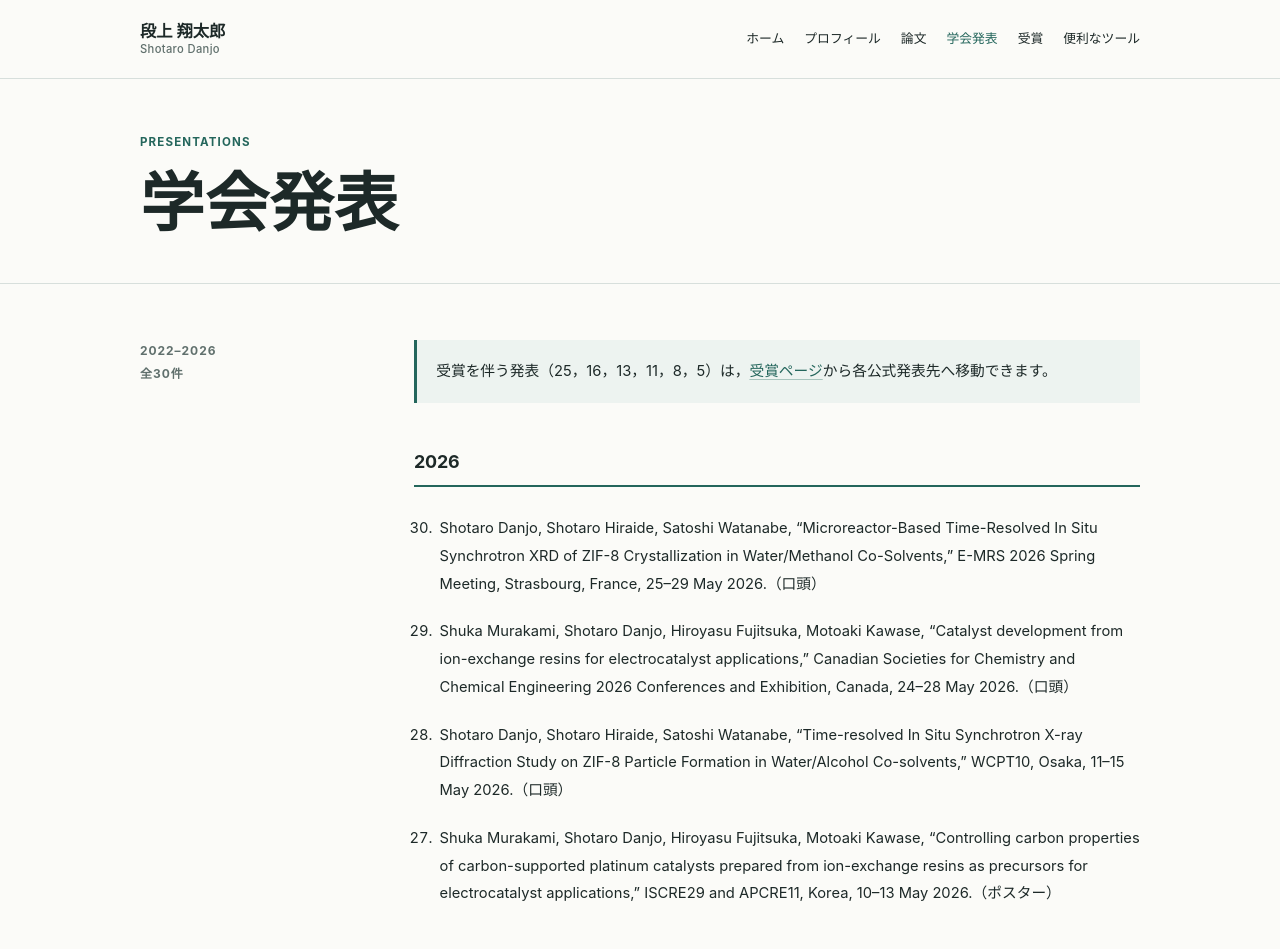
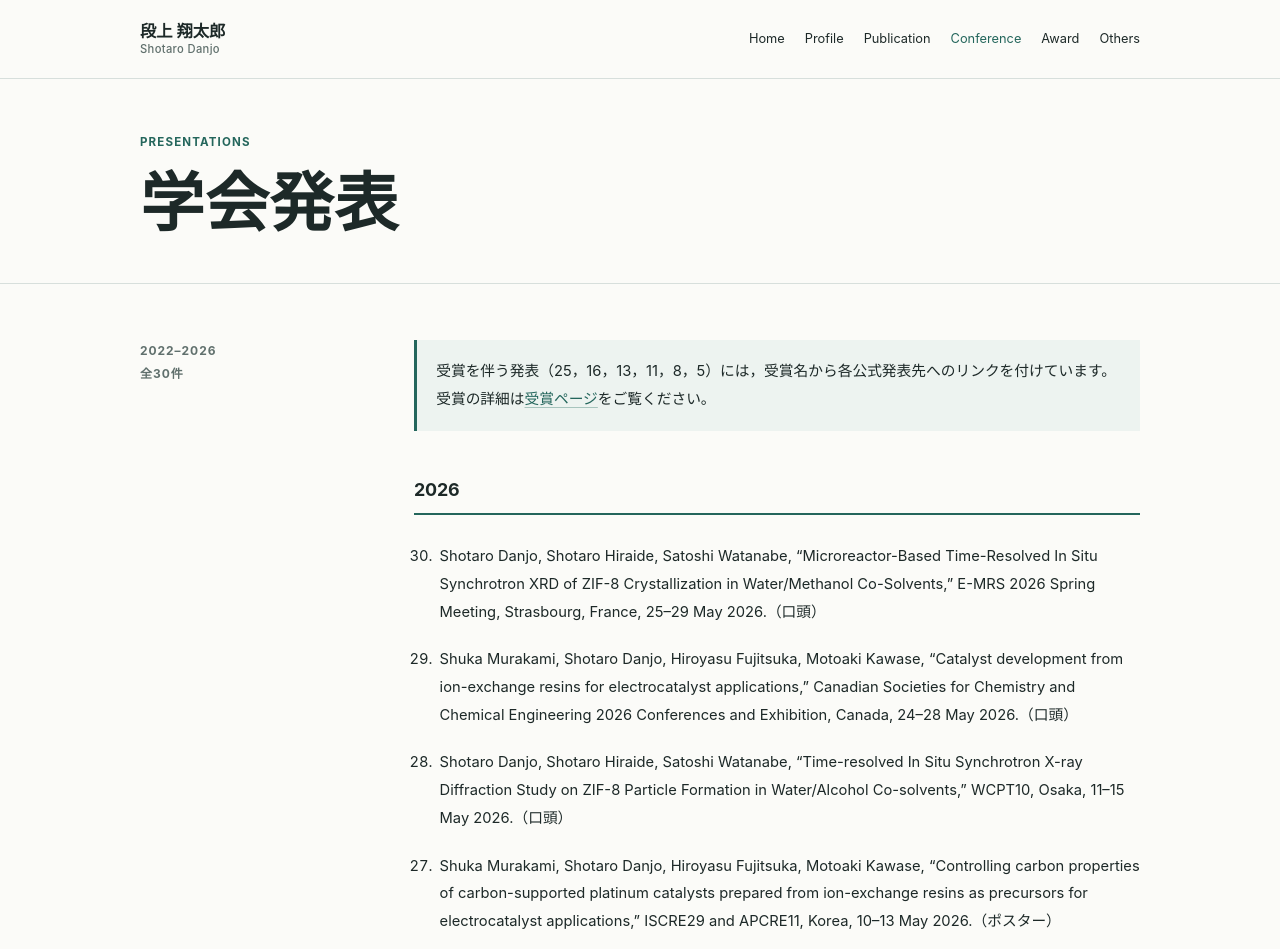
Before and after one commit to Shotaro-D/shotaro-d.github.io, a plain HTML site: page presentations.html in a window 1280 px wide. Shown: the top 949 px of the page. Drawn offline with Linux system fonts and the light colour scheme.

Commit message:
Translate navigation menu labels to English
Matches the original Google Sites nav labels (Home/Profile/
Publication/Conference/Award/Others).

```diff
--- a/presentations.html
+++ b/presentations.html
@@ -29,12 +29,12 @@
       <button class="menu-button" type="button" aria-expanded="false" aria-controls="nav">メニュー<span class="sr-only">を開く</span></button>
 
       <nav id="nav" class="nav" aria-label="メインメニュー">
-        <a href="index.html">ホーム</a>
-        <a href="profile.html">プロフィール</a>
-        <a href="publications.html">論文</a>
-        <a aria-current="page" href="presentations.html">学会発表</a>
-        <a href="award.html">受賞</a>
-        <a href="resources.html">便利なツール</a>
+        <a href="index.html">Home</a>
+        <a href="profile.html">Profile</a>
+        <a href="publications.html">Publication</a>
+        <a aria-current="page" href="presentations.html">Conference</a>
+        <a href="award.html">Award</a>
+        <a href="resources.html">Others</a>
       </nav>
     </div>
   </header>
@@ -54,7 +54,7 @@
         全30件</aside>
 
         <div class="content">
-          <p class="note">受賞を伴う発表（25，16，13，11，8，5）は，<a href="award.html">受賞ページ</a>から各公式発表先へ移動できます。</p>
+          <p class="note">受賞を伴う発表（25，16，13，11，8，5）には，受賞名から各公式発表先へのリンクを付けています。受賞の詳細は<a href="award.html">受賞ページ</a>をご覧ください。</p>
 
           <h2 class="presentation-year">2026</h2>
 
```
Also changed, not shown: award.html (+6 -6 lines), index.html (+6 -6 lines), profile.html (+6 -6 lines), publications.html (+6 -6 lines), resources.html (+6 -6 lines).
